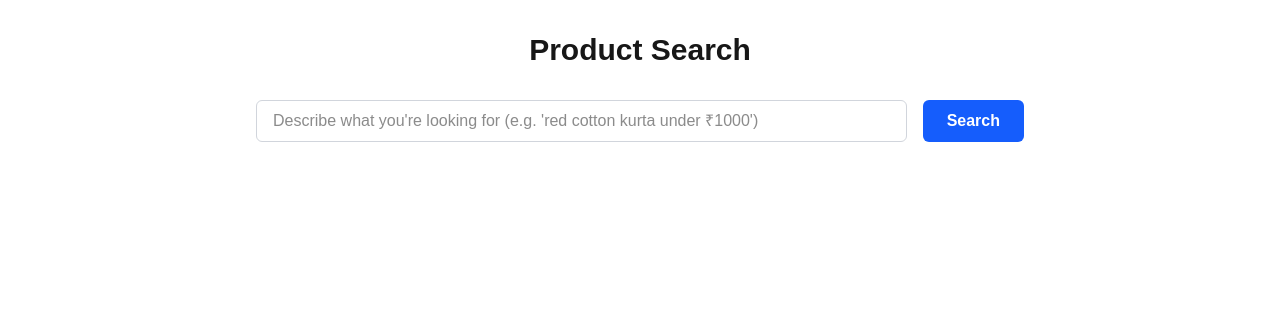
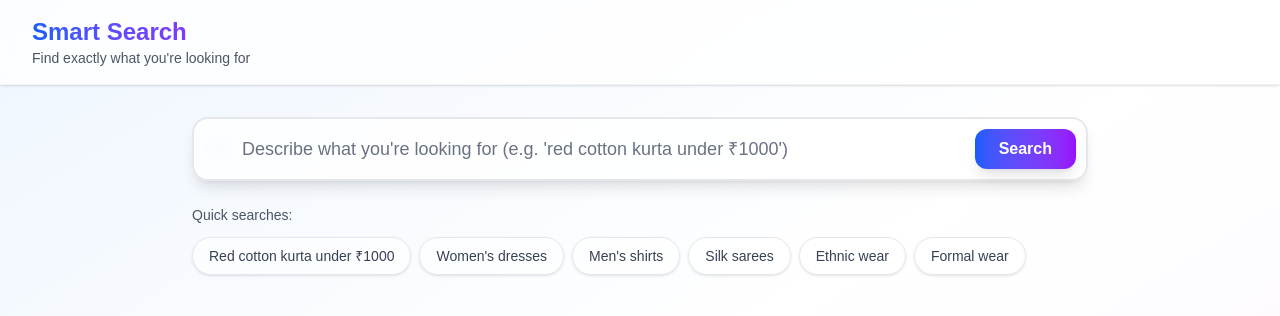
Before and after one commit to sanjaysagar12/NxtCommerce, a Next.js app in the folder nxtui/: page /search in a window 1280 px wide. Shown: the top 316 px of the page. Built offline with nearby package versions, Linux system fonts and the light colour scheme.

Commit message:
feat: enhance SearchPage with favorite toggle, quick searches, and improved UI elements

```diff
--- a/nxtui/app/search/page.tsx
+++ b/nxtui/app/search/page.tsx
@@ -1,12 +1,15 @@
 "use client";
 
 import { useState } from "react";
+import { MagnifyingGlassIcon, ExclamationTriangleIcon, HeartIcon, ShoppingCartIcon } from "@heroicons/react/24/outline";
+import { HeartIcon as HeartIconSolid } from "@heroicons/react/24/solid";
 
 export default function SearchPage() {
   const [query, setQuery] = useState("");
   const [results, setResults] = useState<any[] | null>(null);
   const [loading, setLoading] = useState(false);
   const [error, setError] = useState("");
+  const [favorites, setFavorites] = useState<Set<string>>(new Set());
 
   const handleSearch = async (e?: React.FormEvent) => {
     if (e) e.preventDefault();
@@ -41,14 +44,59 @@ export default function SearchPage() {
     }
   };
 
+  const toggleFavorite = (productId: string) => {
+    const newFavorites = new Set(favorites);
+    if (newFavorites.has(productId)) {
+      newFavorites.delete(productId);
+    } else {
+      newFavorites.add(productId);
+    }
+    setFavorites(newFavorites);
+  };
+
+  const quickSearches = [
+    "Red cotton kurta under ₹1000",
+    "Women's dresses",
+    "Men's shirts",
+    "Silk sarees",
+    "Ethnic wear",
+    "Formal wear"
+  ];
+
   return (
-    <div className="min-h-screen bg-background p-8">
-      <div className="max-w-3xl mx-auto">
-        <h1 className="text-3xl font-bold text-foreground mb-8 text-center">Product Search</h1>
-        <form onSubmit={handleSearch} className="flex flex-col sm:flex-row gap-4 mb-8">
+    <div className="min-h-screen bg-gradient-to-br from-blue-50 via-white to-purple-50 dark:from-gray-900 dark:via-gray-800 dark:to-gray-900">
+      {/* Header */}
+      <div className="bg-white/80 dark:bg-gray-900/80 backdrop-blur-sm shadow-sm border-b border-gray-200/50 dark:border-gray-700/50 sticky top-0 z-10">
+        <div className="max-w-7xl mx-auto px-4 sm:px-6 lg:px-8 py-4">
+          <div className="flex items-center justify-between">
+            <div>
+              <h1 className="text-2xl font-bold bg-gradient-to-r from-blue-600 to-purple-600 bg-clip-text text-transparent">
+                Smart Search
+              </h1>
+              <p className="text-sm text-gray-600 dark:text-gray-400">
+                Find exactly what you're looking for
+              </p>
+            </div>
+            <div className="flex items-center space-x-4">
+              <div className="text-sm text-gray-500 dark:text-gray-400">
+                {results && `${results.length} result${results.length !== 1 ? 's' : ''}`}
+              </div>
+            </div>
+          </div>
+        </div>
+      </div>
+
+      <div className="max-w-7xl mx-auto px-4 sm:px-6 lg:px-8 py-8">
+        {/* Search Form */}
+        <div className="mb-12">
+          <form onSubmit={handleSearch} className="max-w-4xl mx-auto">
+            <div className="relative">
+              <div className="absolute inset-y-0 left-0 pl-4 flex items-center pointer-events-none">
+                <MagnifyingGlassIcon className="h-5 w-5 text-gray-400" />
+              </div>
               <input
                 type="text"
-            className="flex-1 px-4 py-2 rounded-md border border-gray-300 focus:outline-none focus:ring-2 focus:ring-blue-500 text-base bg-white dark:bg-gray-900 dark:text-white"
+                className="w-full pl-12 pr-32 py-4 text-lg rounded-2xl border-2 border-gray-200 dark:border-gray-700 focus:outline-none focus:ring-2 focus:ring-blue-500 focus:border-transparent bg-white/80 dark:bg-gray-800/80 backdrop-blur-sm text-gray-900 dark:text-white placeholder-gray-500 dark:placeholder-gray-400 shadow-lg transition-all duration-200"
                 placeholder="Describe what you're looking for (e.g. 'red cotton kurta under ₹1000')"
                 value={query}
                 onChange={e => setQuery(e.target.value)}
@@ -56,53 +104,167 @@ export default function SearchPage() {
               />
               <button
                 type="submit"
-            className="px-6 py-2 rounded-md bg-blue-600 text-white font-semibold hover:bg-blue-700 transition-colors disabled:opacity-60"
+                className="absolute inset-y-0 right-0 flex items-center pr-3"
                 disabled={loading}
               >
-            {loading ? "Searching..." : "Search"}
+                <div className="px-6 py-2 rounded-xl bg-gradient-to-r from-blue-600 to-purple-600 text-white font-semibold hover:from-blue-700 hover:to-purple-700 transition-all duration-200 shadow-lg disabled:opacity-50 disabled:cursor-not-allowed">
+                  {loading ? (
+                    <div className="flex items-center">
+                      <div className="animate-spin rounded-full h-4 w-4 border-2 border-white border-t-transparent mr-2"></div>
+                      Searching...
+                    </div>
+                  ) : (
+                    "Search"
+                  )}
+                </div>
               </button>
+            </div>
           </form>
+
+          {/* Quick Search Tags */}
+          <div className="max-w-4xl mx-auto mt-6">
+            <p className="text-sm text-gray-600 dark:text-gray-400 mb-3">Quick searches:</p>
+            <div className="flex flex-wrap gap-2">
+              {quickSearches.map((quickSearch, index) => (
+                <button
+                  key={index}
+                  onClick={() => {
+                    setQuery(quickSearch);
+                    // Auto-search on click
+                    setTimeout(() => {
+                      const event = new Event('submit', { bubbles: true, cancelable: true });
+                      document.querySelector('form')?.dispatchEvent(event);
+                    }, 100);
+                  }}
+                  className="px-4 py-2 bg-white/60 dark:bg-gray-700/60 backdrop-blur-sm border border-gray-200 dark:border-gray-600 rounded-full text-sm text-gray-700 dark:text-gray-300 hover:bg-blue-50 dark:hover:bg-gray-600 transition-all duration-200 shadow-sm"
+                >
+                  {quickSearch}
+                </button>
+              ))}
+            </div>
+          </div>
+        </div>
+
+        {/* Error Message */}
         {error && (
-          <div className="mb-6 text-red-600 bg-red-50 dark:bg-red-900/20 border border-red-200 dark:border-red-800 rounded p-3 text-center">
-            {error}
+          <div className="mb-8 max-w-4xl mx-auto">
+            <div className="bg-red-50 dark:bg-red-900/20 border border-red-200 dark:border-red-800 rounded-xl p-4 flex items-center">
+              <ExclamationTriangleIcon className="h-5 w-5 text-red-500 mr-3 flex-shrink-0" />
+              <span className="text-red-700 dark:text-red-300">{error}</span>
+            </div>
           </div>
         )}
+
+        {/* Results */}
         {results && (
-          <div>
+          <div className="mb-8">
             {results.length === 0 ? (
-              <div className="text-center text-gray-500">No products found.</div>
+              <div className="text-center py-12">
+                <div className="bg-white/60 dark:bg-gray-800/60 backdrop-blur-sm rounded-2xl p-8 border border-gray-200 dark:border-gray-700 shadow-lg max-w-md mx-auto">
+                  <div className="w-16 h-16 bg-gray-100 dark:bg-gray-700 rounded-full flex items-center justify-center mx-auto mb-4">
+                    <MagnifyingGlassIcon className="h-8 w-8 text-gray-400" />
+                  </div>
+                  <h3 className="text-lg font-semibold text-gray-900 dark:text-white mb-2">No products found</h3>
+                  <p className="text-gray-600 dark:text-gray-400">Try adjusting your search terms or browse our categories</p>
+                </div>
+              </div>
             ) : (
-              <ul className="grid gap-6 sm:grid-cols-2">
+              <div className="grid gap-6 sm:grid-cols-2 lg:grid-cols-3 xl:grid-cols-4">
                 {results.map((product: any, idx: number) => (
-                  <li key={product.id || product.sku || idx} className="bg-white dark:bg-gray-800 rounded-lg shadow p-4 flex flex-col gap-2 border border-gray-100 dark:border-gray-700">
-                    {product.thumbnail && (
+                  <div
+                    key={product.id || product.sku || idx}
+                    className="group bg-white/80 dark:bg-gray-800/80 backdrop-blur-sm rounded-2xl shadow-lg border border-gray-200/50 dark:border-gray-700/50 overflow-hidden hover:shadow-xl transition-all duration-300 hover:-translate-y-1"
+                  >
+                    {/* Product Image */}
+                    <div className="relative aspect-square bg-gray-100 dark:bg-gray-700 overflow-hidden">
+                      {product.thumbnail ? (
                         <img
                           src={product.thumbnail}
                           alt={product.name}
-                        className="w-full h-40 object-cover rounded mb-2"
+                          className="w-full h-full object-cover group-hover:scale-105 transition-transform duration-300"
                           loading="lazy"
                         />
+                      ) : (
+                        <div className="w-full h-full flex items-center justify-center">
+                          <div className="w-16 h-16 bg-gray-200 dark:bg-gray-600 rounded-full flex items-center justify-center">
+                            <MagnifyingGlassIcon className="h-8 w-8 text-gray-400" />
+                          </div>
+                        </div>
                       )}
-                    <h2 className="text-lg font-semibold text-foreground">{product.name}</h2>
+
+                      {/* Favorite Button */}
+                      <button
+                        onClick={() => toggleFavorite(product.id || product.sku || idx.toString())}
+                        className="absolute top-3 right-3 p-2 bg-white/80 dark:bg-gray-800/80 backdrop-blur-sm rounded-full shadow-md hover:bg-white dark:hover:bg-gray-800 transition-all duration-200"
+                      >
+                        {favorites.has(product.id || product.sku || idx.toString()) ? (
+                          <HeartIconSolid className="h-5 w-5 text-red-500" />
+                        ) : (
+                          <HeartIcon className="h-5 w-5 text-gray-600 dark:text-gray-400" />
+                        )}
+                      </button>
+
+                      {/* Discount Badge */}
+                      {product.discount && (
+                        <div className="absolute top-3 left-3 bg-gradient-to-r from-green-500 to-green-600 text-white px-3 py-1 rounded-full text-sm font-semibold shadow-md">
+                          {product.discount}% OFF
+                        </div>
+                      )}
+                    </div>
+
+                    {/* Product Info */}
+                    <div className="p-4">
+                      <h3 className="text-lg font-semibold text-gray-900 dark:text-white mb-2 line-clamp-2 group-hover:text-blue-600 dark:group-hover:text-blue-400 transition-colors">
+                        {product.name}
+                      </h3>
+
+                      {/* Price */}
                       {product.price && (
-                      <div className="text-blue-700 dark:text-blue-300 font-bold text-base">
-                        ₹{product.price}
+                        <div className="flex items-center justify-between mb-3">
+                          <div className="flex items-center space-x-2">
+                            <span className="text-2xl font-bold text-gray-900 dark:text-white">
+                              ₹{product.price.toLocaleString()}
+                            </span>
                             {product.discount && (
-                          <span className="ml-2 text-green-600 dark:text-green-400 font-medium text-sm">
-                            {product.discount}% off
+                              <span className="text-sm text-gray-500 dark:text-gray-400 line-through">
+                                ₹{Math.round(product.price / (1 - product.discount / 100)).toLocaleString()}
                               </span>
                             )}
                           </div>
+                        </div>
                       )}
+
+                      {/* Description */}
                       {product.description && (
-                      <p className="text-gray-700 dark:text-gray-300 text-sm line-clamp-3">{product.description}</p>
+                        <p className="text-gray-600 dark:text-gray-400 text-sm mb-3 line-clamp-2">
+                          {product.description}
+                        </p>
                       )}
+
+                      {/* Stock and Add to Cart */}
+                      <div className="flex items-center justify-between">
                         {product.stock !== undefined && (
-                      <div className="text-xs text-gray-500">Stock: {product.stock}</div>
+                          <span className={`text-xs px-2 py-1 rounded-full ${
+                            product.stock > 0
+                              ? 'bg-green-100 text-green-800 dark:bg-green-900/30 dark:text-green-400'
+                              : 'bg-red-100 text-red-800 dark:bg-red-900/30 dark:text-red-400'
+                          }`}>
+                            {product.stock > 0 ? `${product.stock} in stock` : 'Out of stock'}
+                          </span>
                         )}
-                  </li>
+
+                        <button
+                          className="flex items-center space-x-2 bg-gradient-to-r from-blue-600 to-purple-600 text-white px-4 py-2 rounded-xl text-sm font-semibold hover:from-blue-700 hover:to-purple-700 transition-all duration-200 shadow-md disabled:opacity-50"
+                          disabled={product.stock === 0}
+                        >
+                          <ShoppingCartIcon className="h-4 w-4" />
+                          <span>Add to Cart</span>
+                        </button>
+                      </div>
+                    </div>
+                  </div>
                 ))}
-              </ul>
+              </div>
             )}
           </div>
         )}
```
Also changed, not shown: nxtui/package.json (+7 -5 lines), nxtui/tailwind.config.js (added, +14 -0 lines), 1 other file (tests, documents, lock files or other folders). Lines whose indentation alone changed are shown as unchanged.
